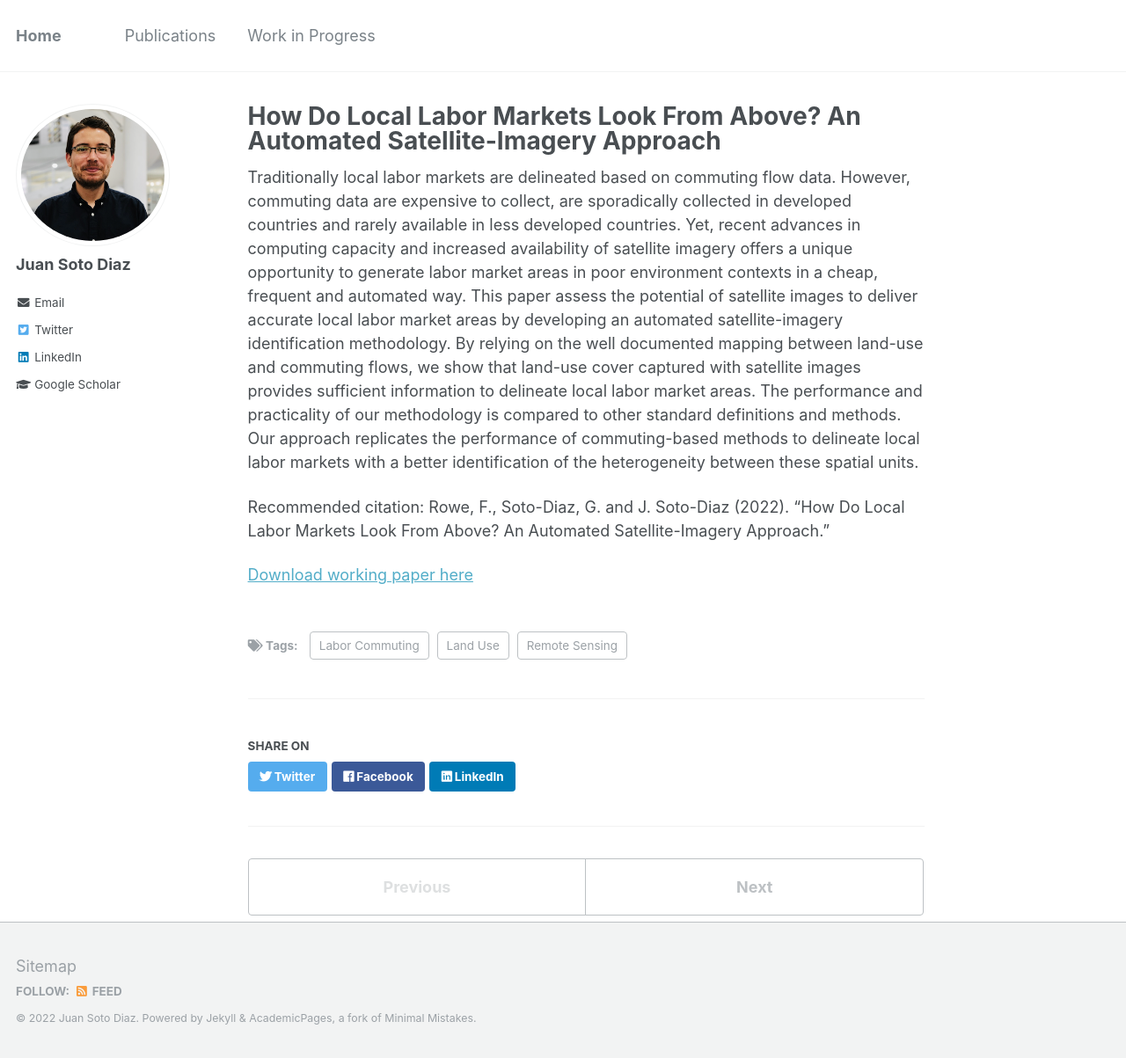
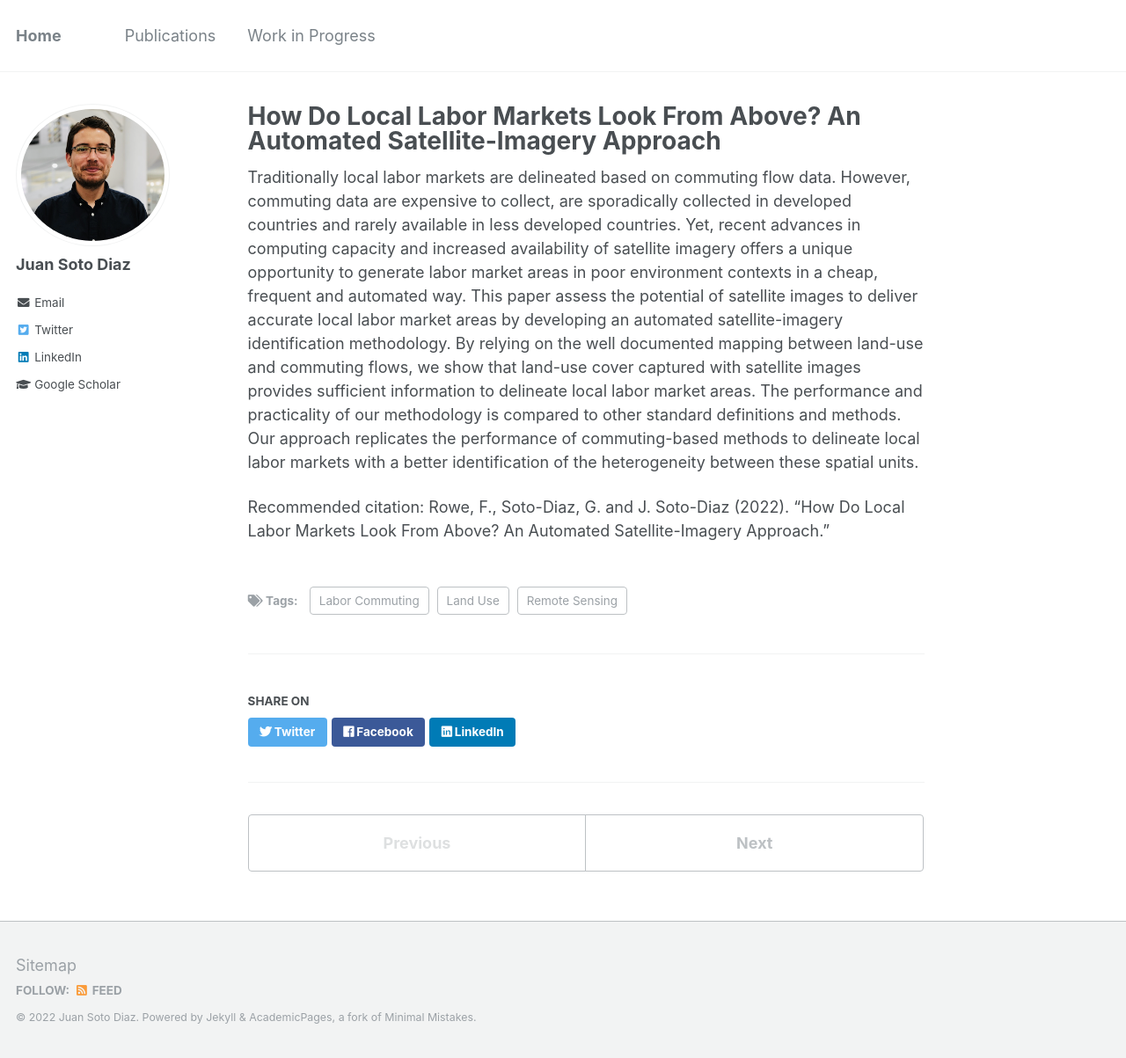
Before and after one commit to pedrofierroz87/pedrofierroz87.github.io, a Jekyll site: the page built from _posts/2012-08-14-blog-post-1.md, in a window 1280 px wide and 1203 px high. Shown: the whole window at 88% size. Built offline with Jekyll 4.4.1, drawn with Linux system fonts in a browser that asks for light colours.

Commit message:
Update 2012-08-14-blog-post-1.md

```diff
--- a/_posts/2012-08-14-blog-post-1.md
+++ b/_posts/2012-08-14-blog-post-1.md
@@ -11,5 +11,3 @@ tags:
 Traditionally local labor markets are delineated based on commuting flow data. However, commuting data are expensive to collect, are sporadically collected in developed countries and rarely available in less developed countries. Yet, recent advances in computing capacity and increased availability of satellite imagery offers a unique opportunity to generate labor market areas in poor environment contexts in a cheap, frequent and automated way. This paper assess the potential of satellite images to deliver accurate local labor market areas by developing an automated satellite-imagery identification methodology. By relying on the well documented mapping between land-use and commuting flows, we show that land-use cover captured with satellite images provides sufficient information to delineate local labor market areas. The performance and practicality of our methodology is compared to other standard definitions and methods. Our approach replicates the performance of commuting-based methods to delineate local labor markets with a better identification of the heterogeneity between these spatial units.
 
 Recommended citation: Rowe, F., Soto-Diaz, G. and J. Soto-Diaz (2022). "How Do Local Labor Markets Look From Above? An Automated Satellite-Imagery Approach."
-
-[Download working paper here](https://onlinelibrary.wiley.com/doi/epdf/10.1111/jors.12269)
```
